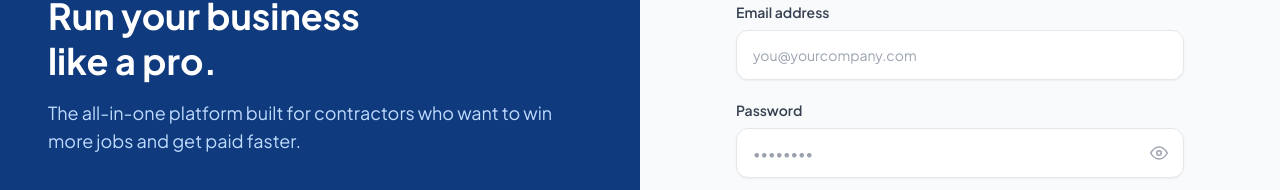
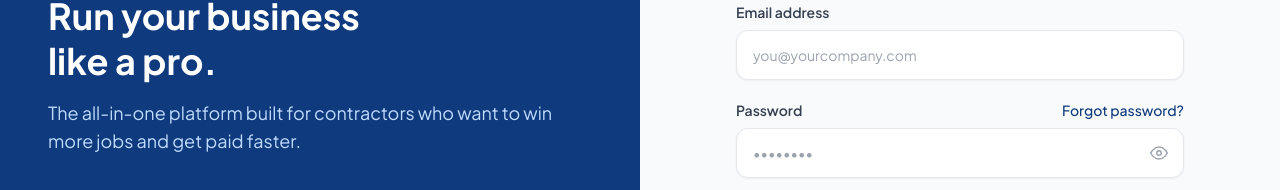
Before and after one commit to bpnelsen/prolink-ezly, a Next.js app: page /login in a window 1280 px wide. Shown: the part 268-458 px from the top of the page. Built offline with nearby package versions, Linux system fonts and the light colour scheme; no server answers.

Commit message:
feat: add "Forgot password?" link to login page

```diff
--- a/src/app/login/page.tsx
+++ b/src/app/login/page.tsx
@@ -113,6 +113,9 @@ export default function LoginPage() {
             <div>
               <div className="flex justify-between items-center mb-2">
                 <label className="block text-sm font-semibold text-gray-700">Password</label>
+                <Link href="/forgot-password" className="text-sm font-medium text-[#0f3a7d] hover:text-[#0c2e5c]">
+                  Forgot password?
+                </Link>
               </div>
               <div className="relative">
                 <input
```
